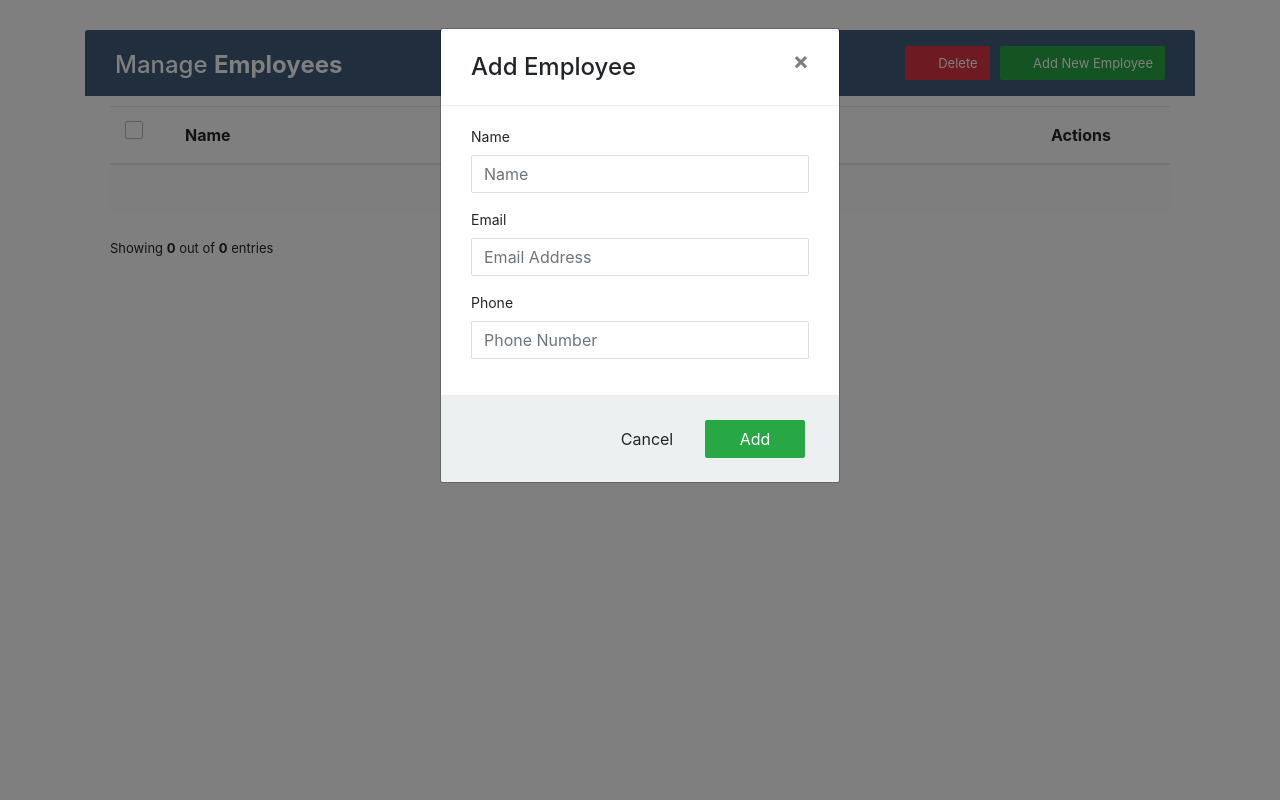
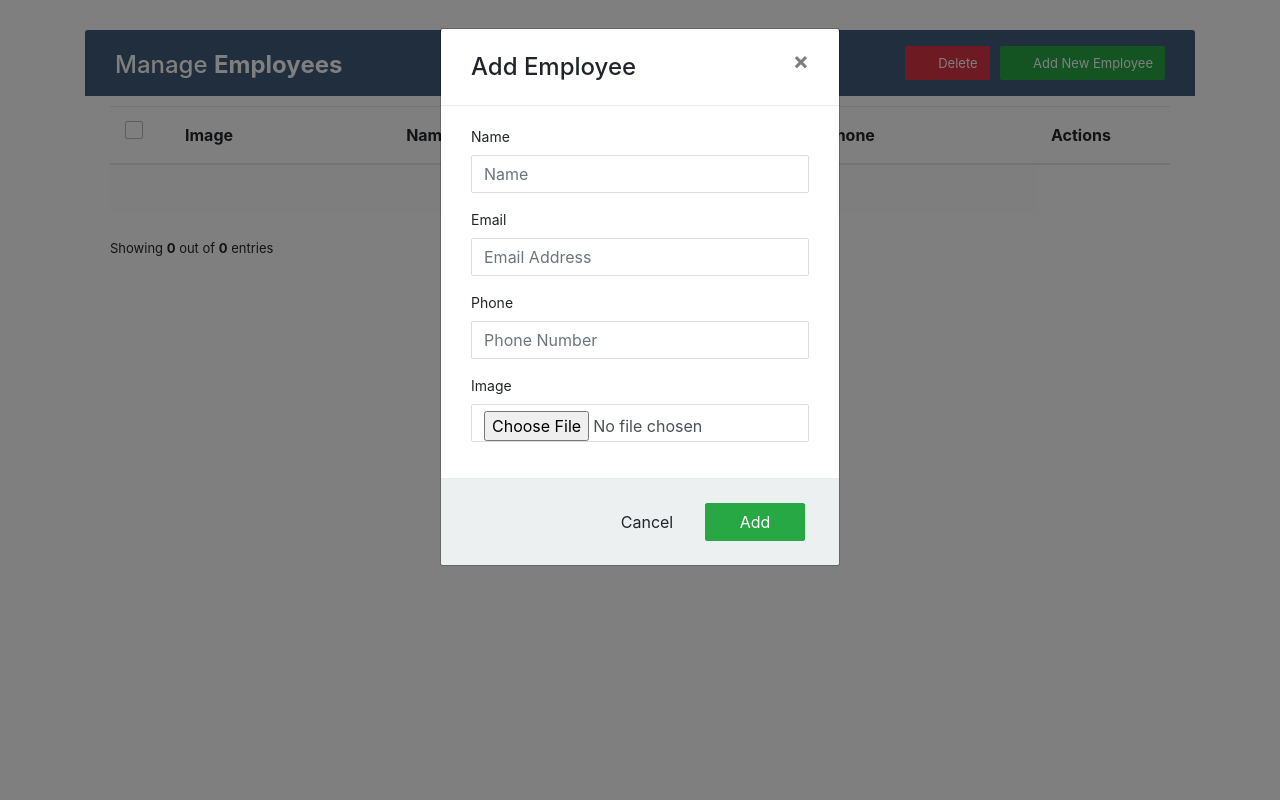
Before and after one commit to monish-khatri/Django-Employee-Management-System, a Django app: page /employee/ in a window 1280 px wide, after a click that opens the changed part. Run offline with Django 3.2, Linux system fonts and the light colour scheme; data that the repository does not hold is empty; parts of the project's set-up code (start-up, migrations or seed data) failed here and were passed over; some libraries are stand-ins or nearby versions.

Commit message:
added image in employee

```diff
--- a/Crud/crud_practice/crud_practice/urls.py
+++ b/Crud/crud_practice/crud_practice/urls.py
@@ -22,3 +22,4 @@ urlpatterns = [
     path('admin/', admin.site.urls),
     path('employee/', include('employee.urls')),
 ]
+urlpatterns = urlpatterns + static(settings.MEDIA_URL, document_root =settings.MEDIA_ROOT )
--- a/Crud/crud_practice/employee/admin.py
+++ b/Crud/crud_practice/employee/admin.py
@@ -1,3 +1,4 @@
 from django.contrib import admin
-
+from .models import Employee
 # Register your models here.
+admin.site.register(Employee)
--- a/Crud/crud_practice/employee/forms.py
+++ b/Crud/crud_practice/employee/forms.py
@@ -1,3 +1,4 @@
+from tkinter import Image
 from django import forms
 from employee.models import Employee
 
@@ -10,7 +11,8 @@ class EmployeeForm(forms.ModelForm):
 
     class Meta:
         model = Employee
-        fields = ['name', 'email','phone']
+        fields = ['name', 'email','phone','image']
     name = forms.CharField(max_length=50,required=True,widget=forms.TextInput(attrs={'placeholder':'Name','id':'name'}))
     email = forms.EmailField(widget=forms.EmailInput(attrs={'placeholder':'Email Address','id':'email'}),required=True)
     phone = forms.CharField(required=True,widget=forms.NumberInput(attrs={'placeholder':'Phone Number','id':'phone'}))
+    image = forms.ImageField(allow_empty_file=True,required=False,widget=forms.FileInput(attrs={'id':'image'}))
--- a/Crud/crud_practice/employee/models.py
+++ b/Crud/crud_practice/employee/models.py
@@ -1,8 +1,14 @@
+from distutils.command.upload import upload
+from email.policy import default
 from django.db import models
 
 class Employee(models.Model):
     name = models.CharField(max_length=50,default='No Name')
     email = models.EmailField(unique=True)
     phone = models.CharField(max_length=12,unique=True)
+    image = models.ImageField(upload_to='employee/',default='employee/NoImage.png',blank=True)
     class Meta:
         db_table = "employee"
+
+    def __str__(self):
+        return self.name
--- a/Crud/crud_practice/employee/templates/add.html
+++ b/Crud/crud_practice/employee/templates/add.html
@@ -3,7 +3,7 @@
 <div id="addEmployeeModal" class="modal fade">
 	<div class="modal-dialog">
 		<div class="modal-content">
-			<form action="/employee/" method="post">
+			<form action="/employee/" method="post" enctype="multipart/form-data">
 				{% csrf_token %}
 				<div class="modal-header">
 					<h4 class="modal-title">Add Employee</h4>
@@ -22,6 +22,10 @@
 						<label>Phone</label>
 						{{EmployeeForm.phone}}
 					</div>
+					<div class="form-group">
+						<label>Image</label>
+						{{EmployeeForm.image}}
+					</div>
 				</div>
 				<div class="modal-footer">
 					<input type="button" class="btn btn-default" data-dismiss="modal" value="Cancel">
--- a/Crud/crud_practice/employee/templates/edit.html
+++ b/Crud/crud_practice/employee/templates/edit.html
@@ -2,7 +2,7 @@
 <div id="editEmployeeModal" class="modal fade">
     <div class="modal-dialog">
         <div class="modal-content">
-            <form id="editForm" action="/" method="post">
+            <form id="editForm" action="/" method="post" enctype="multipart/form-data">
 				{% csrf_token %}
 				<div class="modal-header">
 					<h4 class="modal-title">Edit Employee</h4>
@@ -21,6 +21,11 @@
 						<label>Phone</label>
 						{{EmployeeForm.phone}}
 					</div>
+					<div class="form-group">
+						<label>Image</label><br>
+						<img class="image-size" id="edit-image" alt="Image"><br><br>
+						{{EmployeeForm.image}}
+					</div>
 				</div>
 				<div class="modal-footer">
 					<input type="button" class="btn btn-default" data-dismiss="modal" value="Cancel">
--- a/Crud/crud_practice/employee/templates/index.html
+++ b/Crud/crud_practice/employee/templates/index.html
@@ -239,6 +239,10 @@ table.table .avatar {
 .modal form label {
 	font-weight: normal;
 }
+.image-size{
+	height: 100px;
+	width: 100px;
+}
 </style>
 <link rel="stylesheet" href="https://cdn.jsdelivr.net/npm/bootstrap@4.0.0/dist/css/bootstrap.min.css" integrity="sha384-Gn5384xqQ1aoWXA+058RXPxPg6fy4IWvTNh0E263XmFcJlSAwiGgFAW/dAiS6JXm" crossorigin="anonymous">
 <script src="https://cdn.jsdelivr.net/npm/popper.js@1.12.9/dist/umd/popper.min.js" integrity="sha384-ApNbgh9B+Y1QKtv3Rn7W3mgPxhU9K/ScQsAP7hUibX39j7fakFPskvXusvfa0b4Q" crossorigin="anonymous"></script>
@@ -297,6 +301,7 @@ $(document).ready(function(){
 				$("#name").val(emp.name)
 				$("#email").val(emp.email)
 				$("#phone").val(emp.phone)
+				$("#edit-image").attr('src','/media/'+emp.image)
 				$('#editEmployeeModal').modal('show')
             }
         });
@@ -313,6 +318,7 @@ $(document).ready(function(){
 				$("#view-name").val(emp.name)
 				$("#view-email").val(emp.email)
 				$("#view-phone").val(emp.phone)
+				$("#view-image").attr('src','/media/'+emp.image)
 				$('#viewEmployeeModal').modal('show')
             }
         });
@@ -380,6 +386,7 @@ $(document).ready(function(){
 								<label for="selectAll"></label>
 							</span>
 						</th>
+						<th>Image</th>
 						<th>Name</th>
 						<th>Email</th>
 						<th>Phone</th>
@@ -396,6 +403,7 @@ $(document).ready(function(){
                     <label for="checkbox{{emp.id}}"></label>
                   </span>
                 </td>
+				<td><img src="{{emp.image.url}}" class="image-size" alt="Image"></td>
                 <td>{{emp.name}}</td>
                 <td>{{emp.email}}</td>
                 <td>{{emp.phone}}</td>
--- a/Crud/crud_practice/employee/templates/view.html
+++ b/Crud/crud_practice/employee/templates/view.html
@@ -19,6 +19,10 @@
 					<label>Phone</label>
 					<input type="number" id="view-phone" name="phone" class="form-control" readonly>
 				</div>
+				<div class="form-group">
+					<label>Image</label><br>
+					<img class="image-size" id="view-image" alt="Image">
+				</div>
 			</div>
 			<div class="modal-footer">
 				<input type="button" class="btn btn-default" data-dismiss="modal" value="Cancel">
--- a/Crud/crud_practice/employee/views.py
+++ b/Crud/crud_practice/employee/views.py
@@ -1,3 +1,4 @@
+from traceback import print_tb
 from django.shortcuts import render, redirect
 from django.http import HttpResponse
 from employee.forms import EmployeeForm
@@ -10,7 +11,7 @@ from django.core.paginator import Paginator
 # Create your views here.
 def employee(request):
     if request.method == "POST":
-        form = EmployeeForm(request.POST)
+        form = EmployeeForm(request.POST,request.FILES)
         if form.is_valid():
             try:
                 form.save()
@@ -36,10 +37,11 @@ def edit(request, id):
         employee = Employee.objects.get(id=id)
         # Convert modal instance to json format
         jsonObject = serializers.serialize('json', [ employee ])
+        print(jsonObject)
         return HttpResponse(jsonObject)
     else:
         employee = Employee.objects.get(id=id)
-        form = EmployeeForm(request.POST, instance = employee)
+        form = EmployeeForm(request.POST,request.FILES, instance = employee)
         if form.is_valid():
             try:
                 form.save()
```
Also changed, not shown: Crud/crud_practice/crud_practice/settings.py (+14 -2 lines), Travello/requirements.txt (deleted, +0 -11 lines), Crud/crud_practice/employee/migrations/0003_employee_image.py (added), Crud/crud_practice/employee/migrations/0004_alter_employee_image.py (added), Crud/crud_practice/media/employee/NoImage.png (added), Crud/crud_practice/media/employee/dubai.jpeg (added), Travello/media/pics/mumbai.jpeg (deleted), Travello/media/pics/pune.jpeg (deleted).
